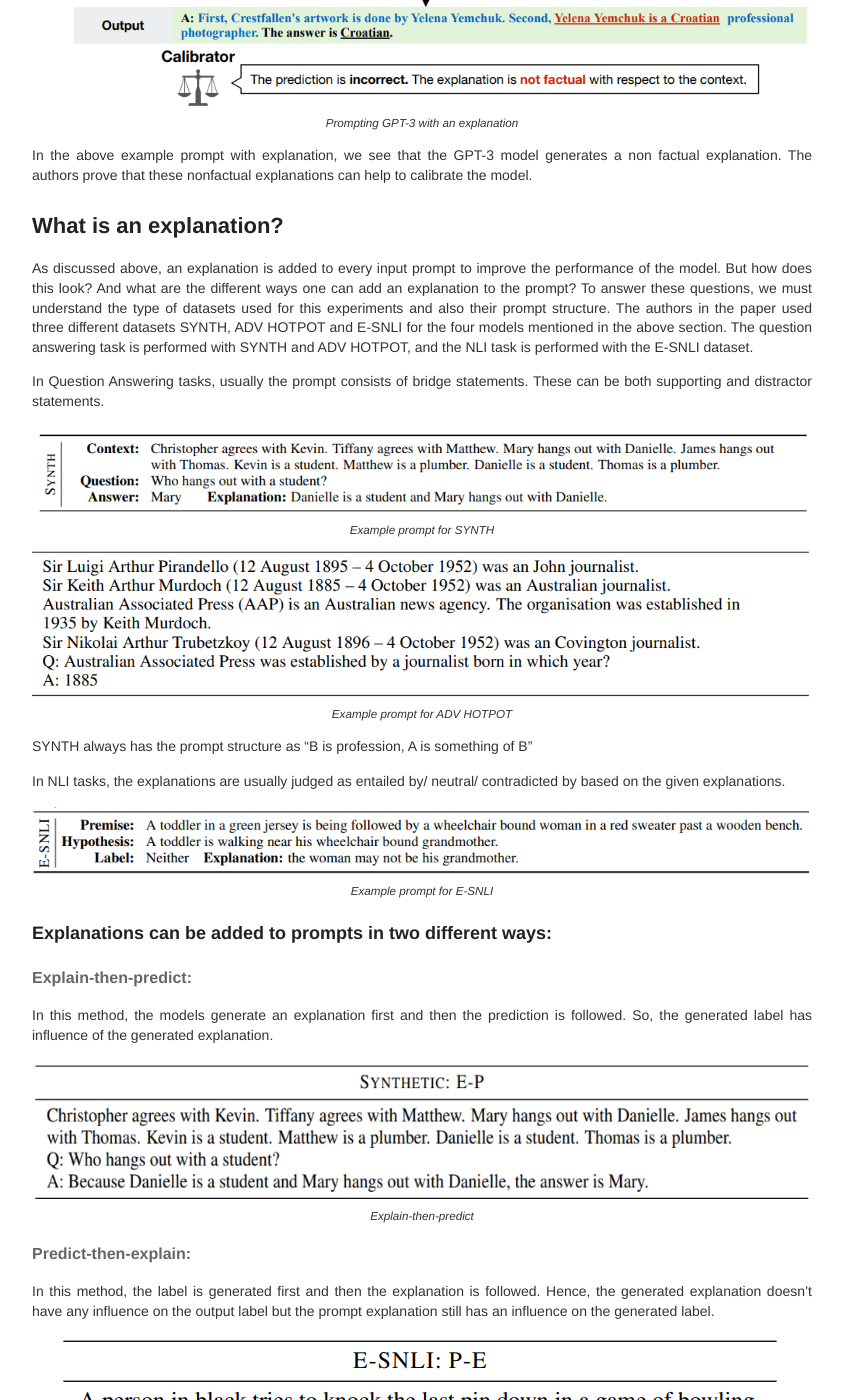
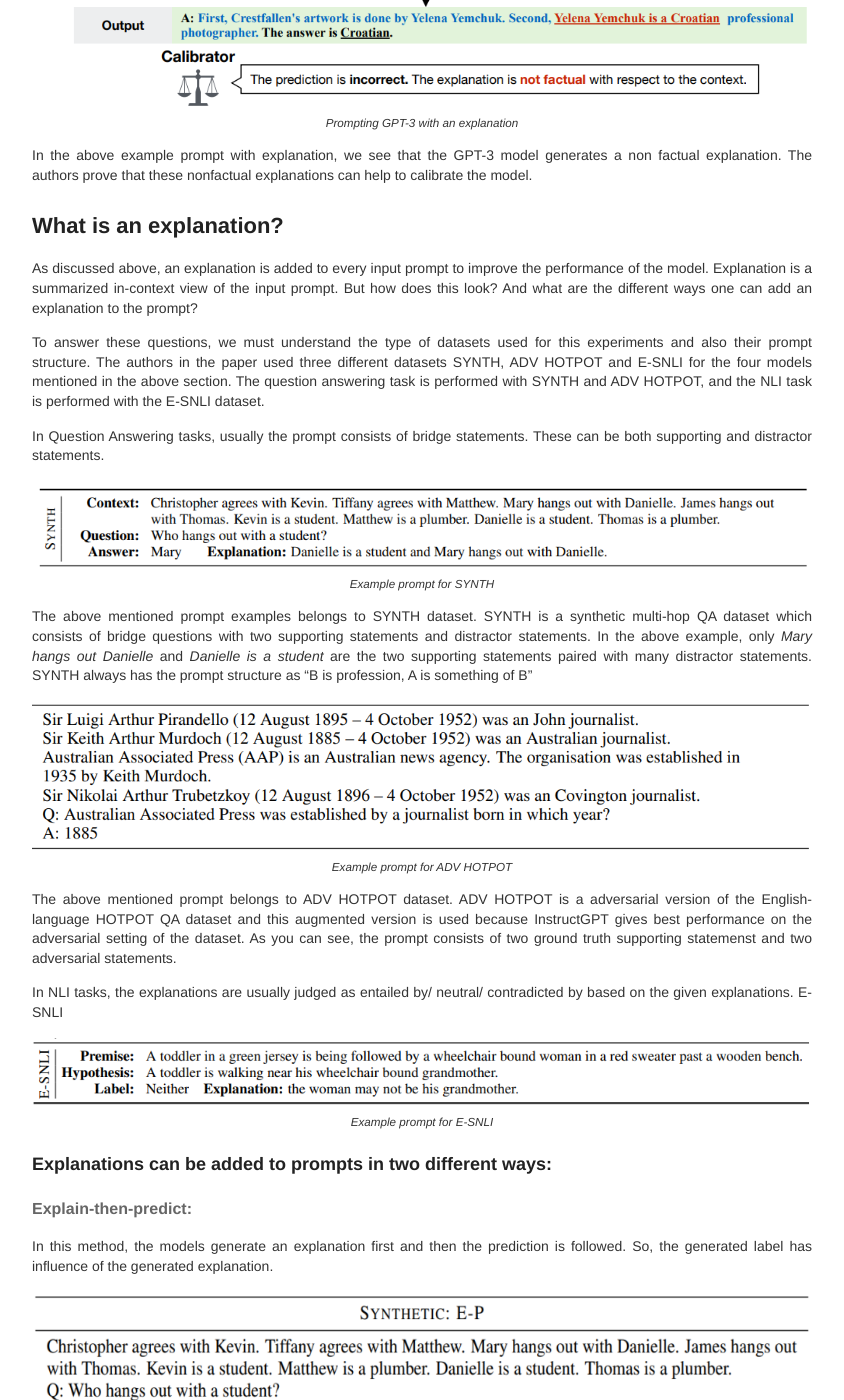
Before and after one commit to deepsthewarrior/deepsthewarrior.github.io, a Jekyll site: the page built from _posts/2023-2-14-Seminar-Report.md, in a window 1280 px wide and 1400 px high, scrolled down 961 px. Shown: the whole window, without its empty margins (218-1062 px from the left). Built offline with Jekyll 4.4.1, drawn with Linux system fonts in a browser that asks for light colours; some of the changed text lies outside the part shown.

Commit message:
Update 2023-2-14-Seminar-Report.md

```diff
--- a/_posts/2023-2-14-Seminar-Report.md
+++ b/_posts/2023-2-14-Seminar-Report.md
@@ -1,6 +1,6 @@
 ---
 layout: post
-title: Unreliability of explanations in few shot prompting for textual reasoning
+title: Unreliability of explanations in few-shot prompting for textual reasoning
 ---
 
 This blog is a report on the Learning from Limited Data in NLP. This blog summarizes the methods & results of the paper: <https://arxiv.org/pdf/2205.03401.pdf>. The paper summarizes how explanations can improve the performance of few shot learning in NLP on very large language models and it focuses on two textual reasoning tasks namely, Question Answering(QA) and Natural Language Inference(NLI).
@@ -23,7 +23,8 @@ We have large language models currently such as GPT-3(davinci), OPT, InstructGPT
 In the above example prompt with explanation, we see that the GPT-3 model generates a non factual explanation. The authors prove that these nonfactual explanations can help to calibrate the model.
 ## What is an explanation?
 
-As discussed above, an explanation is added to every input prompt to improve the performance of the model. But how does this look? And what are the different ways one can add an explanation to the prompt?
+As discussed above, an explanation is added to every input prompt to improve the performance of the model. Explanation is a summarized in-context view of the input prompt. But how does this look? And what are the different ways one can add an explanation to the prompt?
+
 To answer these questions, we must understand the type of datasets used for this experiments and also their prompt structure.
 The authors in the paper used three different datasets SYNTH, ADV HOTPOT and E-SNLI for the four models mentioned in the above section. The question answering task is performed with SYNTH and ADV HOTPOT, and the NLI task is performed with the E-SNLI dataset.
 
@@ -34,16 +35,17 @@ In Question Answering tasks, usually the prompt consists of bridge statements. T
   <p class="img-caption">Example prompt for SYNTH</p>
 </figure>
 
+The above mentioned prompt examples belongs to SYNTH dataset. SYNTH is a synthetic multi-hop QA dataset which consists of bridge questions with two supporting statements and distractor statements. In the above example, only *Mary hangs out Danielle* and *Danielle is a student* are the two supporting statements paired with many distractor statements. SYNTH always has the prompt structure as "B is profession, A is something of B"
+
+
 <figure style="text-align:center;">
   <img src="/images/data_prompt3.PNG" alt="Prompt" />
   <p class="img-caption">Example prompt for ADV HOTPOT</p>
 </figure>
 
+The above mentioned prompt belongs to ADV HOTPOT dataset. ADV HOTPOT is a adversarial version of the English-language HOTPOT QA dataset and this augmented version is used because InstructGPT gives best performance on the adversarial setting of the dataset. As you can see, the prompt consists of two ground truth supporting statemenst and two adversarial statements.
 
-SYNTH always has the prompt structure as "B is profession, A is something of B"
-
-In NLI tasks, the explanations are usually judged as entailed by/ neutral/ contradicted by based on the given explanations.
-
+In NLI tasks, the explanations are usually judged as entailed by/ neutral/ contradicted by based on the given explanations. E-SNLI
 <figure style="text-align:center;">
   <img src="/images/data_prompt2.PNG" alt="Prompt" />
   <p class="img-caption">Example prompt for E-SNLI</p>
```
